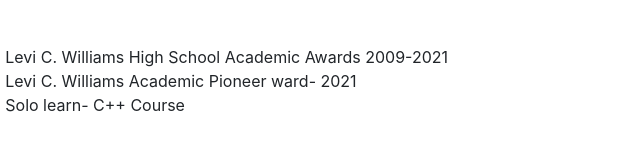
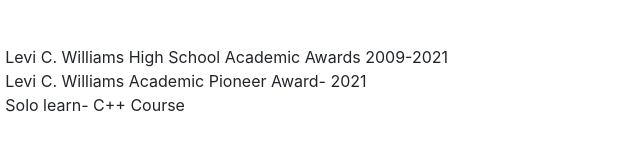
Before and after one commit to cflomo06/charPortfolio, a website with bundled scripts: page index.html in a window 1280 px wide. Shown: the part 5448-5598 px from the top of the page, 349-989 px from the left. Built offline with nearby package versions, Linux system fonts and the light colour scheme; a web font is replaced by a local one.

Commit message:
Update index.html

```diff
--- a/index.html
+++ b/index.html
@@ -287,7 +287,7 @@
               Levi C. Williams High School Academic Awards 2009-2021</li>
             <li>
               <i class="fa-li fa fa-trophy text-warning"></i>
-              Levi C. Williams Academic Pioneer ward- 2021</li>
+              Levi C. Williams Academic Pioneer Award- 2021</li>
             <li>
               <i class="fa-li fa fa-trophy text-warning"></i>
               Solo learn- C++ Course</li>
```
